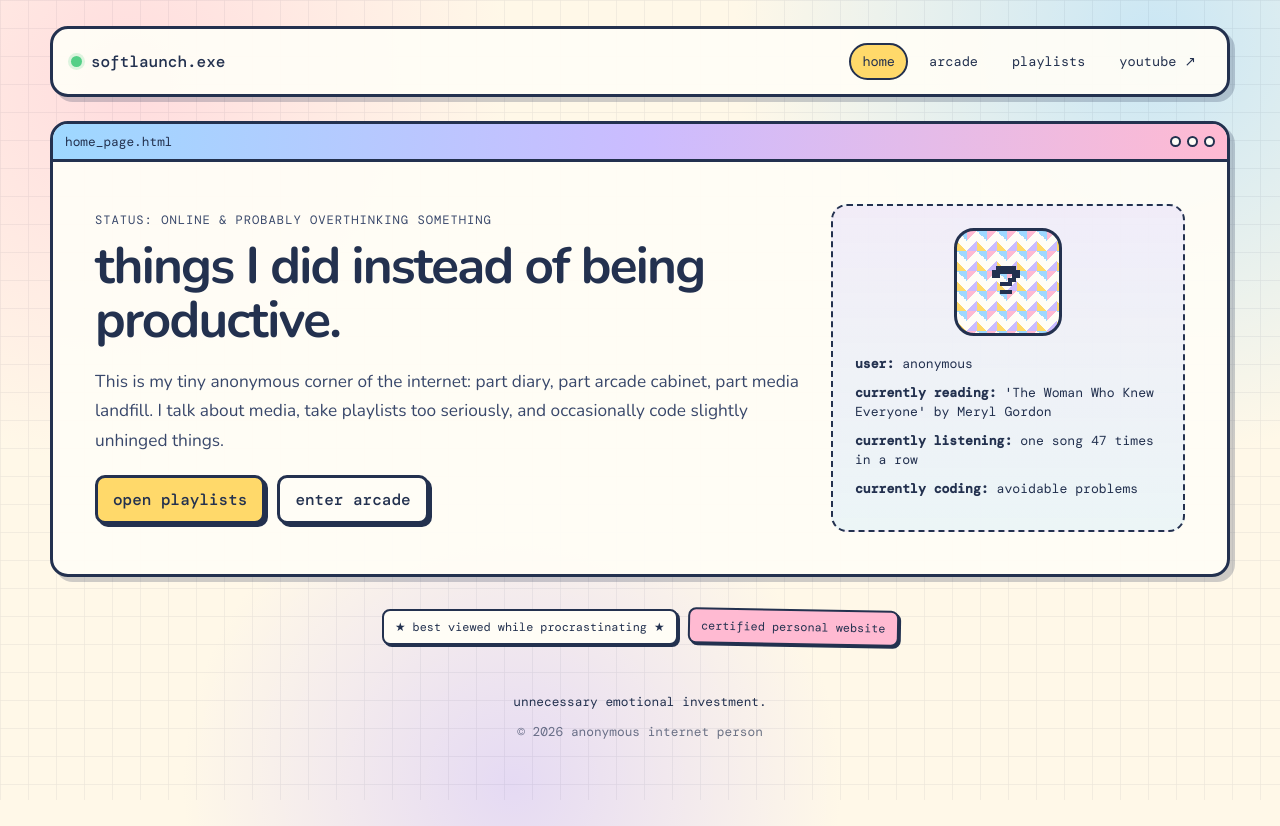
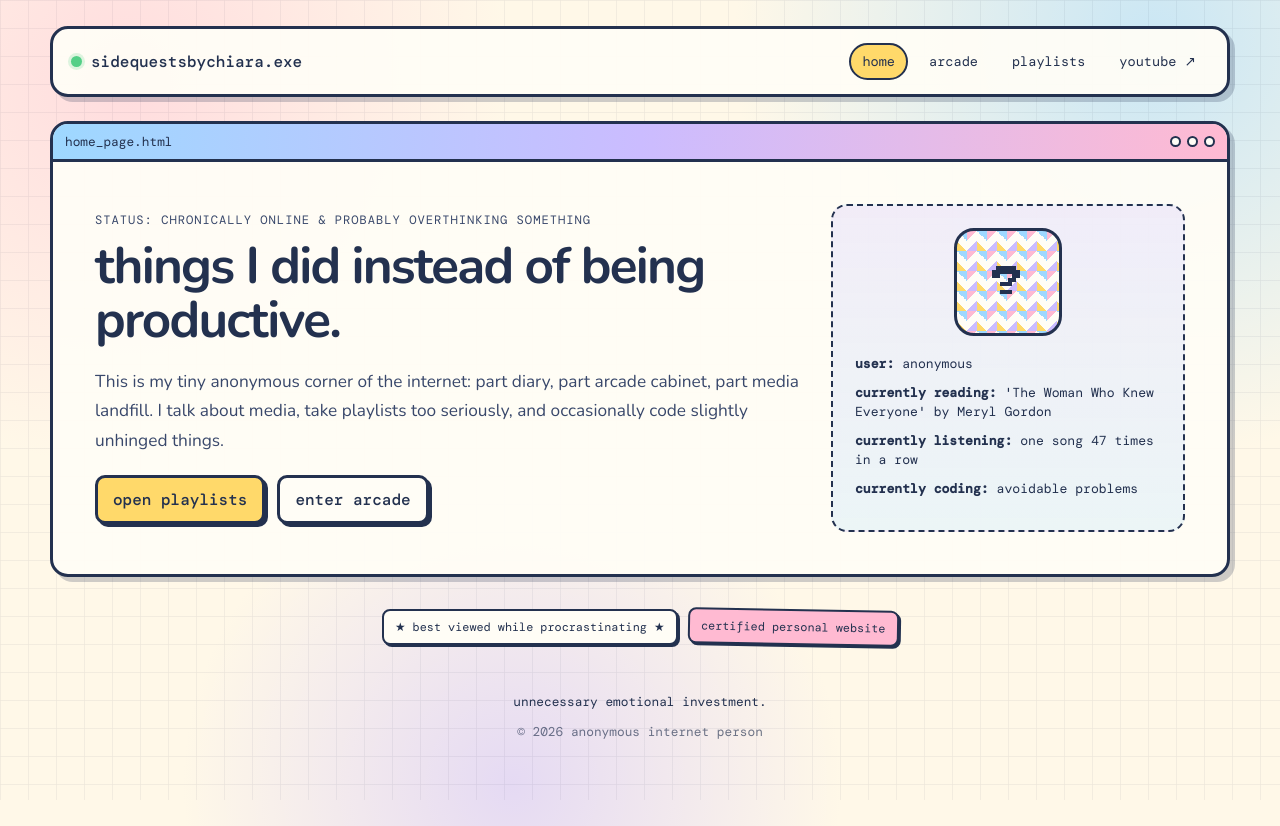
Before and after one commit to sidequestsbychiara/sidequestsbychiara.github.io, a plain HTML site: page index.html in a window 1280 px wide. Drawn offline with nearby package versions, Linux system fonts and the light colour scheme.

Commit message:
Rename title and update status message in index.html

```diff
--- a/index.html
+++ b/index.html
@@ -4,7 +4,7 @@
   <meta charset="UTF-8">
   <meta name="viewport" content="width=device-width, initial-scale=1.0">
   <meta name="description" content="Books, playlists with lore, tiny games, and other internet debris.">
-  <title>softlaunch.exe</title>
+  <title>sidequestsbychiara.exe</title>
   <link rel="stylesheet" href="css/style.css">
 </head>
 <body>
@@ -12,7 +12,7 @@
     <header class="topbar window">
       <div class="brand">
         <span class="status-light"></span>
-        <a href="index.html">softlaunch.exe</a>
+        <a href="index.html">sidequestsbychiara.exe</a>
       </div>
 
       <button class="menu-toggle" aria-label="Open navigation" aria-expanded="false">
@@ -37,7 +37,7 @@
 
         <div class="hero-grid">
           <div>
-            <p class="eyebrow">STATUS: ONLINE & PROBABLY OVERTHINKING SOMETHING</p>
+            <p class="eyebrow">STATUS: chronically online & probably overthinking something</p>
             <h1>things I did instead of being productive.</h1>
             <p class="lede">
               This is my tiny anonymous corner of the internet: part diary, part arcade cabinet, part media landfill. I talk about media, take playlists too seriously, and occasionally code slightly unhinged things.
```
